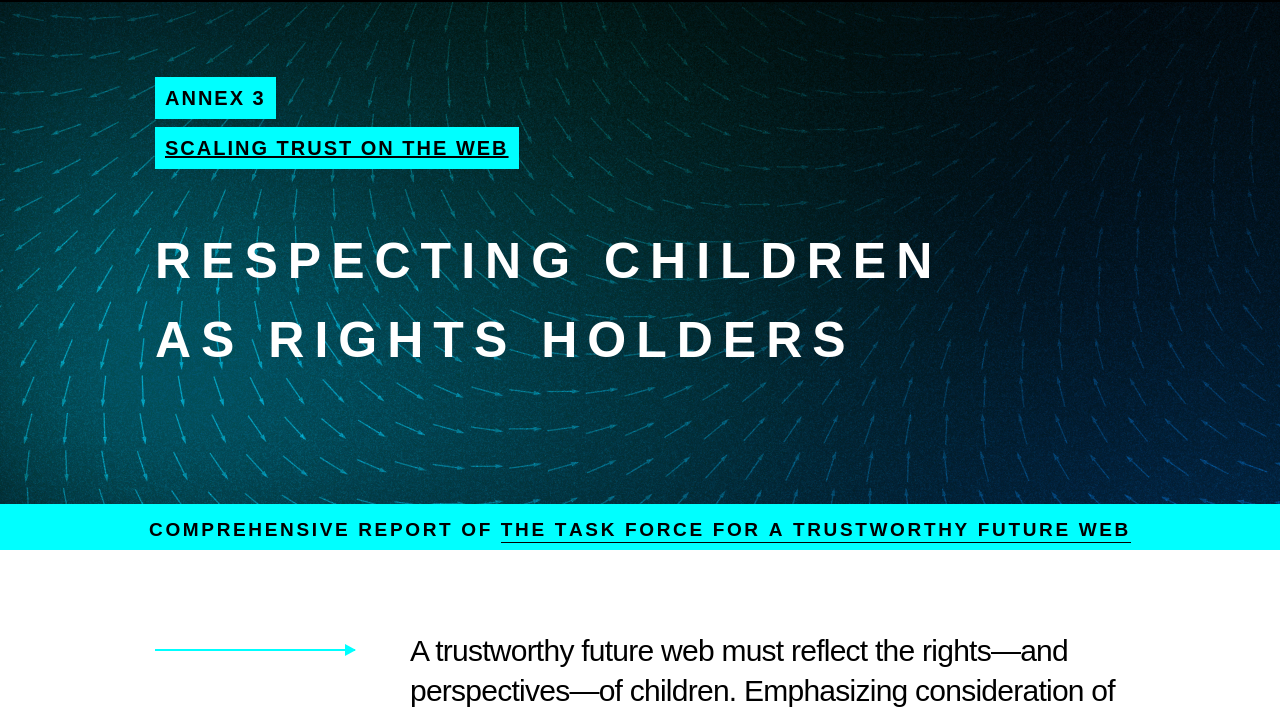
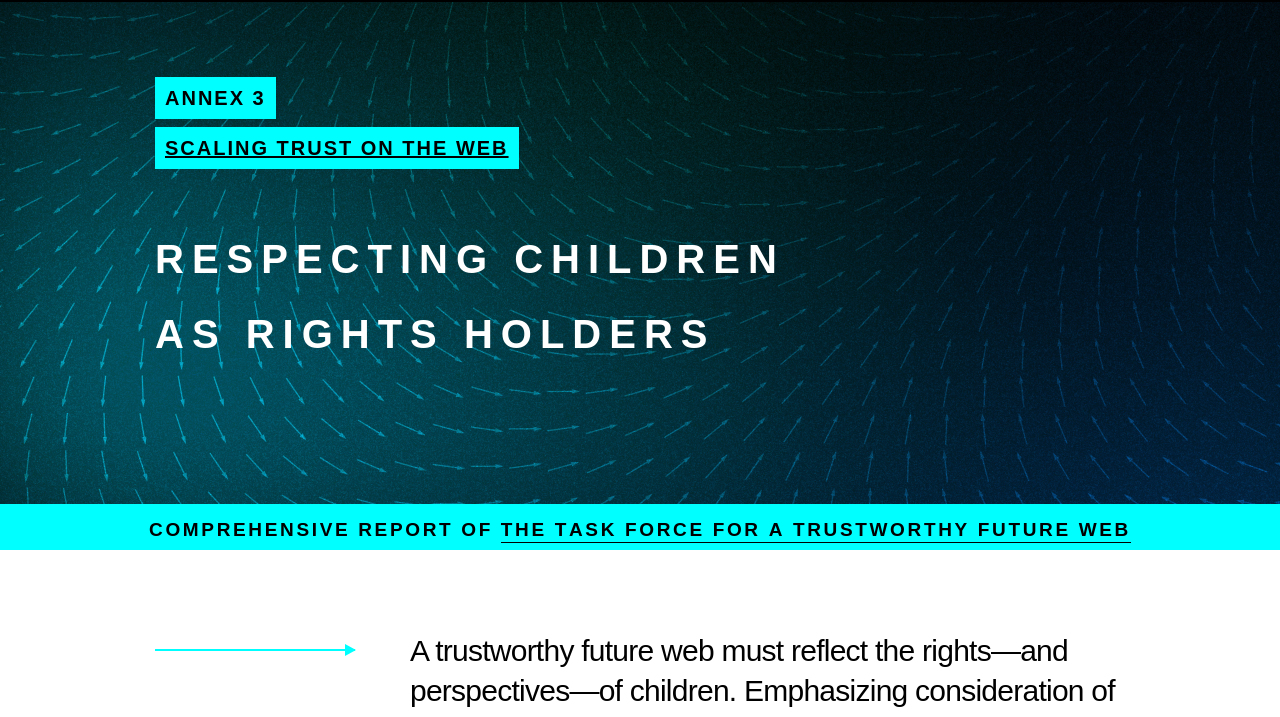
Before and after one commit to atlanticcouncil/trustworthy-future-web., a plain HTML site: page annexes-3/index.html in a window 1280 px wide. Shown: the part 78-795 px from the top of the page. Drawn offline with nearby package versions, Linux system fonts and the light colour scheme; a web font is replaced by a local one.

Commit message:
updated styles

```diff
--- a/annexes-3/index.html
+++ b/annexes-3/index.html
@@ -2,7 +2,7 @@
 <html lang="en">
 <head>
   <meta charset="UTF-8">
-  <title>Annexes -1</title>
+  <title>Annexes - 3</title>
 
   <meta name="viewport" content="width=device-width, user-scalable=no, initial-scale=1.0, maximum-scale=1.0, minimum-scale=1.0">
 
@@ -170,10 +170,10 @@
   <section id="atl-hero" class="annex" style="background-image: url(../assets/images/hero-bg.jpg)">
     <div class="inner-wrapper">
       <div class="container">
-        <div class="hero-caption">
+        <div class="hero-caption ">
           <div><span class="annex-num">annex 3</span></div>
           <div><span class="trust-link"><a href="https://www.atlanticcouncil.org/in-depth-research-reports/report/scaling-trust" target="_self">scaling trust on the web</a></span></div>
-          <h1>respecting children<br>as rights holders</h1>
+          <h1 class="annex3">respecting children<br>as rights holders</h1>
         </div>
       </div>
       <div class="bottom-link">
--- a/assets/source/atl/_hero.scss
+++ b/assets/source/atl/_hero.scss
@@ -39,7 +39,7 @@
           font-family: $proximanova;
           font-style: normal;
           font-weight: 700;
-          font-size: calc(max(min(5vw, 50px), 20px));
+          font-size: calc(max(min(5vw, 50px), 28px));
           line-height: 1;
           letter-spacing: 0.2em;
           text-transform: uppercase;
@@ -209,12 +209,27 @@
               margin: 45px 0 0;
             }
 
+            &.annex3 {
+              font-size: 28px;
+              line-height: 40px;
+
+              @media (min-width: 768px) {
+                font-size: 48px;
+                line-height: 60px;
+              }
+
+              @media (min-width: 992px) {
+                font-size: 40px;
+                line-height: 75px;
+              }
+            }
+
             &.annex6 {
               font-size: 28px;
               line-height: 40px;
 
               @media (min-width: 768px) {
-                font-size: 50px;
+                font-size: 48px;
                 line-height: 60px;
               }
 
```
Also changed, not shown: annexes-1/index.html (+1 -1 lines), annexes-2/index.html (+1 -1 lines), annexes-4/index.html (+1 -1 lines), annexes-5/index.html (+2 -2 lines), annexes-6/index.html (+1 -1 lines), assets/build/index.css.
